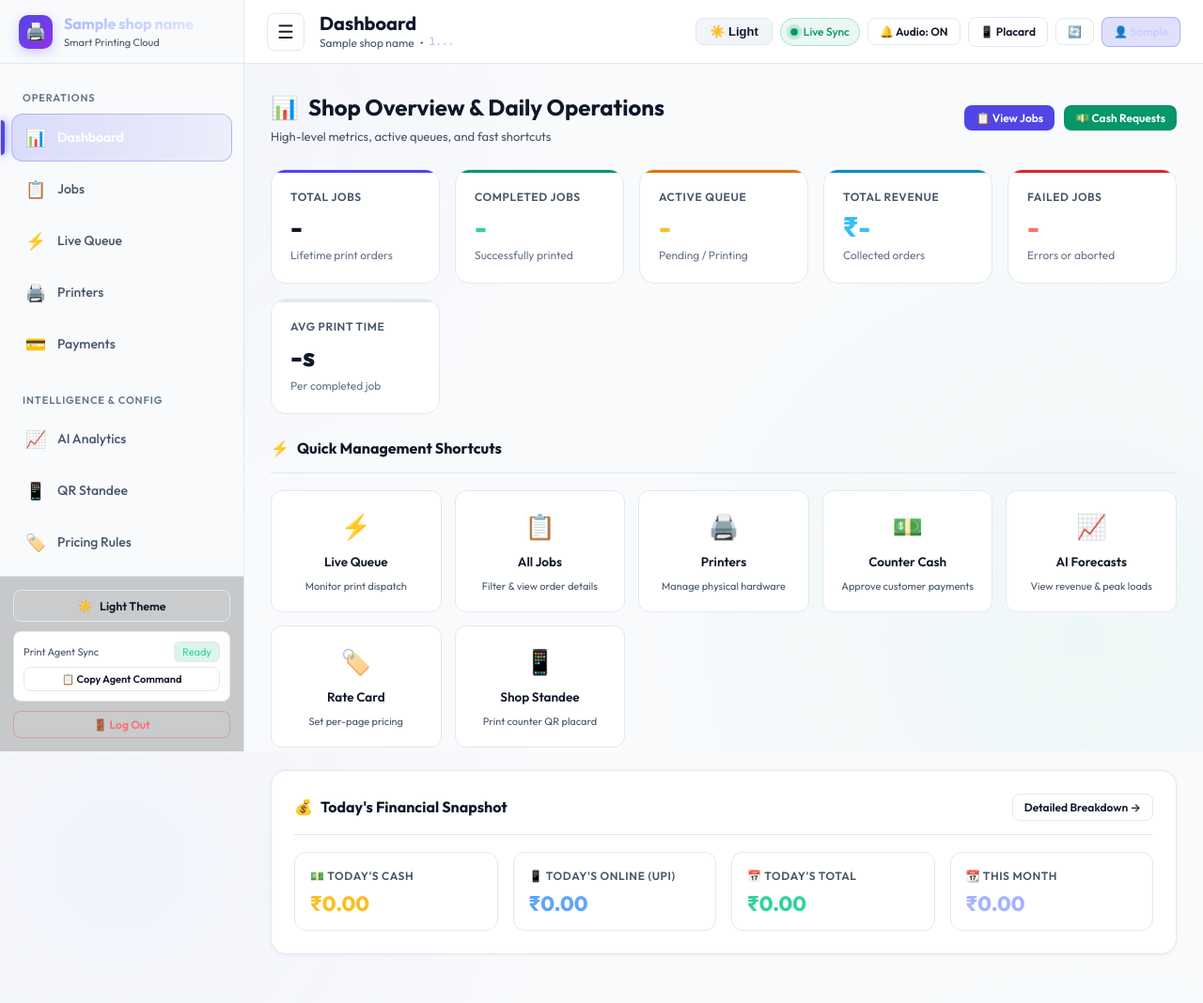
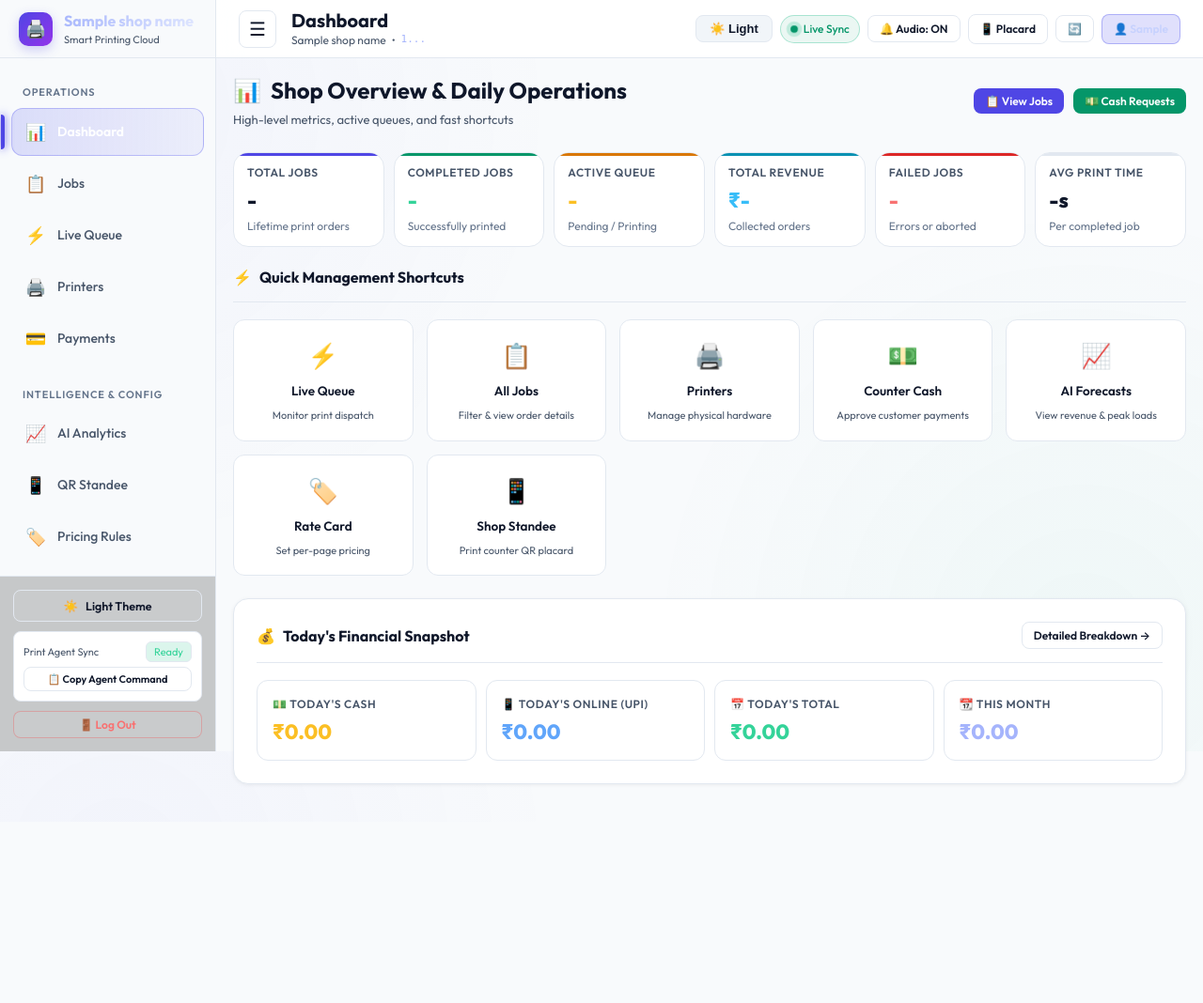
Before and after one commit to Abhi-200415/AI-based-QR-printing-System, a FastAPI app: template cloud_server/templates/dashboard.html in a window 1280 px wide. Shown: the whole page at 94% size. After the commit the page ends 836 px from the top, so only its background shows below. Run offline with FastAPI, Linux system fonts and the light colour scheme; the template is opened without the code that fills it: most values are stand-ins (such as "Sample title", 1, 10 or a date in 2020).

Commit message:
Optimize dashboard responsive layout, table widths, and desktop sidebar collapse

```diff
--- a/cloud_server/static/style.css
+++ b/cloud_server/static/style.css
@@ -41,9 +41,9 @@
     --border-light: #2d3f63;
     --border-focus: #6366f1;
 
-    --sidebar-width: 260px;
-    --sidebar-collapsed-width: 72px;
-    --header-height: 68px;
+    --sidebar-width: 230px;
+    --sidebar-collapsed-width: 68px;
+    --header-height: 62px;
     --radius-sm: 8px;
     --radius-md: 12px;
     --radius-lg: 16px;
@@ -477,7 +515,8 @@ body {
 /* App Content Views */
 .app-content {
     flex: 1;
-    padding: 28px;
+    padding: 20px 24px;
+    max-width: 100%;
 }
 
 .app-view {
@@ -532,16 +571,16 @@ body {
 
 .stats-grid {
     display: grid;
-    grid-template-columns: repeat(auto-fit, minmax(180px, 1fr));
-    gap: 16px;
-    margin-bottom: 24px;
+    grid-template-columns: repeat(auto-fit, minmax(140px, 1fr));
+    gap: 12px;
+    margin-bottom: 20px;
 }
 
 .stat-card {
     background: var(--bg-card);
     border: 1px solid var(--border);
     border-radius: var(--radius-lg);
-    padding: 20px;
+    padding: 14px 16px;
     position: relative;
     overflow: hidden;
     transition: transform var(--transition-fast), border-color var(--transition-fast);
@@ -581,10 +620,10 @@ body {
 }
 
 .stat-value {
-    font-size: 28px;
+    font-size: 24px;
     font-weight: 800;
     color: var(--text-main);
-    line-height: 1.1;
+    line-height: 1.15;
 }
 
 .stat-sub {
@@ -958,6 +997,29 @@ tbody tr:hover {
    Responsive Breakpoints
    ========================================================== */
 
+@media (max-width: 1440px) {
+    .app-content {
+        padding: 16px 18px;
+    }
+
+    th, td {
+        padding: 8px 10px;
+        font-size: 12.5px;
+    }
+
+    .stats-grid {
+        gap: 10px;
+    }
+
+    .stat-card {
+        padding: 12px 14px;
+    }
+
+    .stat-value {
+        font-size: 22px;
+    }
+}
+
 @media (max-width: 1024px) {
     .app-sidebar {
         transform: translateX(-100%);
```
Also changed, not shown: other parts of cloud_server/static/style.css (+45 -7 lines), cloud_server/templates/dashboard.html (+52 -23 lines).
